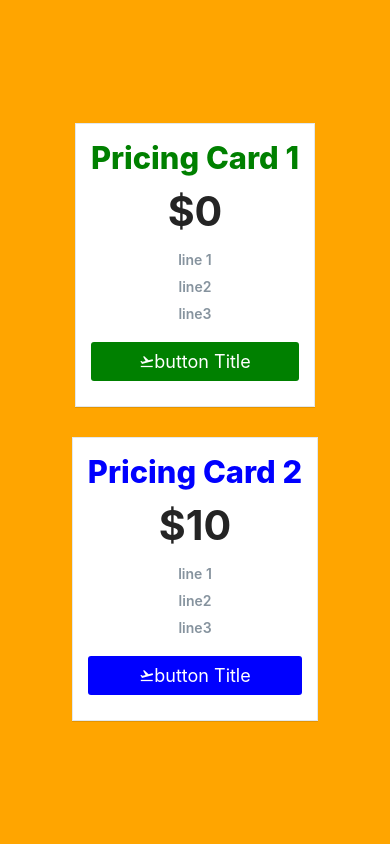
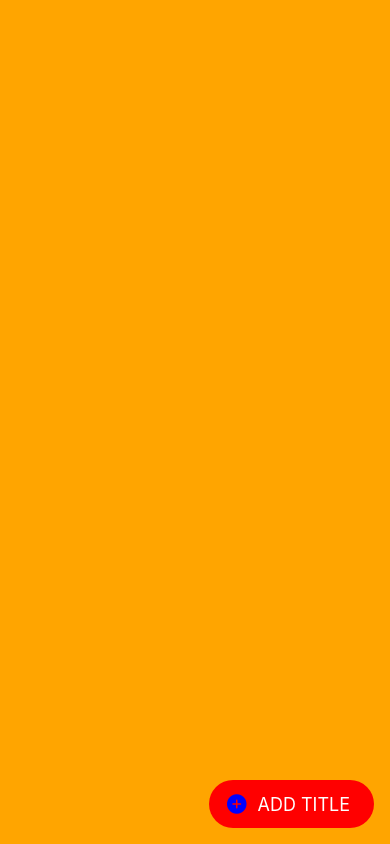
Before and after one commit to CheoR/rn-project2, a React Native app: screen / in a window 390 px wide. Built offline with nearby package versions, Linux system fonts and the light colour scheme.

Commit message:
feat: FAB example

```diff
--- a/App.js
+++ b/App.js
@@ -45,9 +45,12 @@ import Icon from "react-native-vector-icons/FontAwesome";
 import {
   Button as RNEButton,
   Input as RNEInput,
+  FAB,
   Overlay,
   PricingCard,
 } from "react-native-elements";
+
+import { Ionicons } from "@expo/vector-icons";
 
 import styles from "./styles";
 
@@ -103,6 +106,36 @@ const showToastWithGravityAndOffset = () =>
     30,
     100
   );
+
+const handlePricingCardPress = () => {
+  Alert.alert("Stop", "Go back?", [
+    {
+      text: "Cancel",
+      onPress: () => null,
+      style: "cancel",
+    },
+    {
+      text: "Confirm",
+      onPress: () => BackHandler.exitApp(),
+    },
+  ]);
+  return true;
+};
+
+const handlePressFAB = () => {
+  Alert.alert("Stop", "Go back?", [
+    {
+      text: "Cancel",
+      onPress: () => null,
+      style: "cancel",
+    },
+    {
+      text: "Confirm",
+      onPress: () => BackHandler.exitApp(),
+    },
+  ]);
+  return true;
+};
 
 export default function App() {
   const fadeAnimation = useRef(new Animated.Value(0)).current;
@@ -234,20 +267,7 @@ export default function App() {
   };
 
   const toggleOverlay = () => setIsVisible((prevState) => !prevState);
-  const handlePricingCardPress = () => {
-    Alert.alert("Stop", "Go back?", [
-      {
-        text: "Cancel",
-        onPress: () => null,
-        style: "cancel",
-      },
-      {
-        text: "Confirm",
-        onPress: () => BackHandler.exitApp(),
-      },
-    ]);
-    return true;
-  };
+
   // useEffect(() => {
   //   const backAction = () => {
   // Alert.alert("Stop", "Go back?", [
@@ -272,6 +292,16 @@ export default function App() {
 
   return (
     <View style={styles.container}>
+      <FAB
+        title="Add Title"
+        placement="right"
+        size="large"
+        upperCase={true}
+        icon={<Ionicons name="add-circle" size={24} color="blue" />}
+        buttonStyle={{ backgroundColor: "red" }}
+        onPress={handlePressFAB}
+      />
+      {/*
       <PricingCard
         color="green"
         title="Pricing Card 1"
@@ -288,7 +318,7 @@ export default function App() {
         button={{ title: "button Title", icon: "flight-takeoff" }}
         onButtonPress={handlePricingCardPress}
       />
-      {/*
+
       <RNEInput placeholder=" Name" value={text} onChangeText={setText} />
       <RNEInput
         placeholder=" Age"
```
